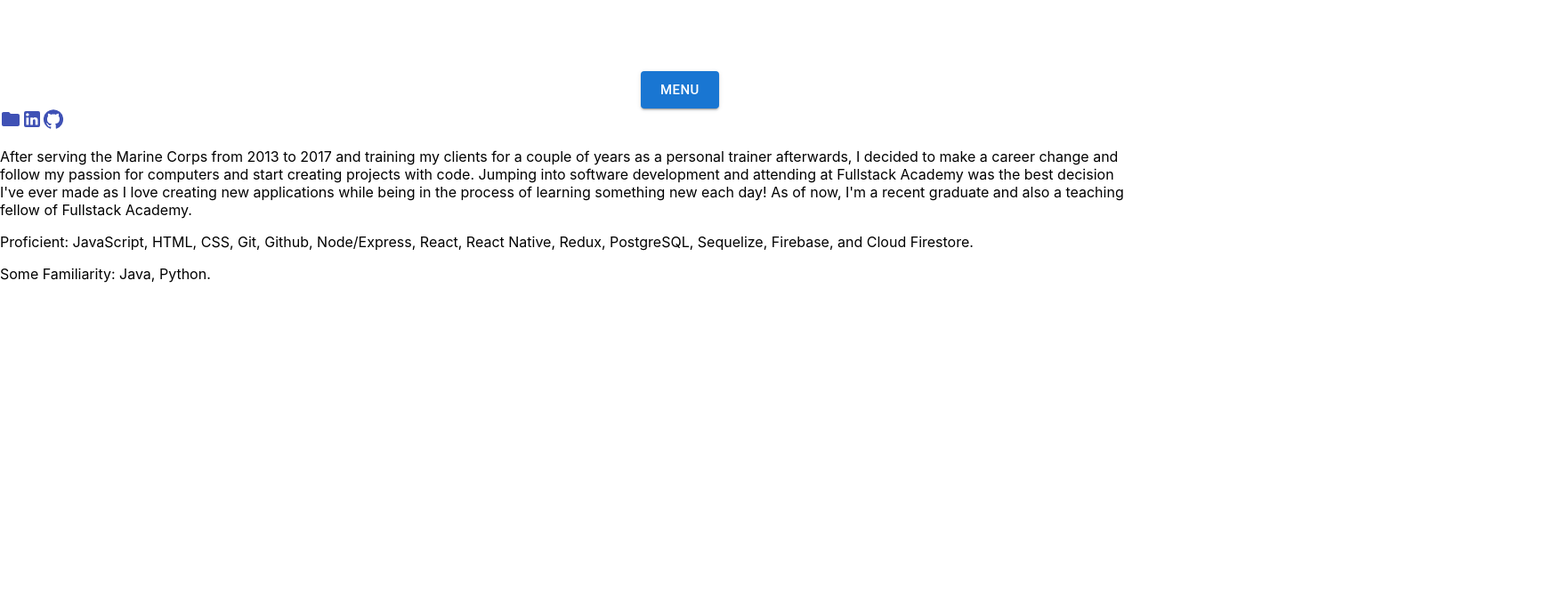
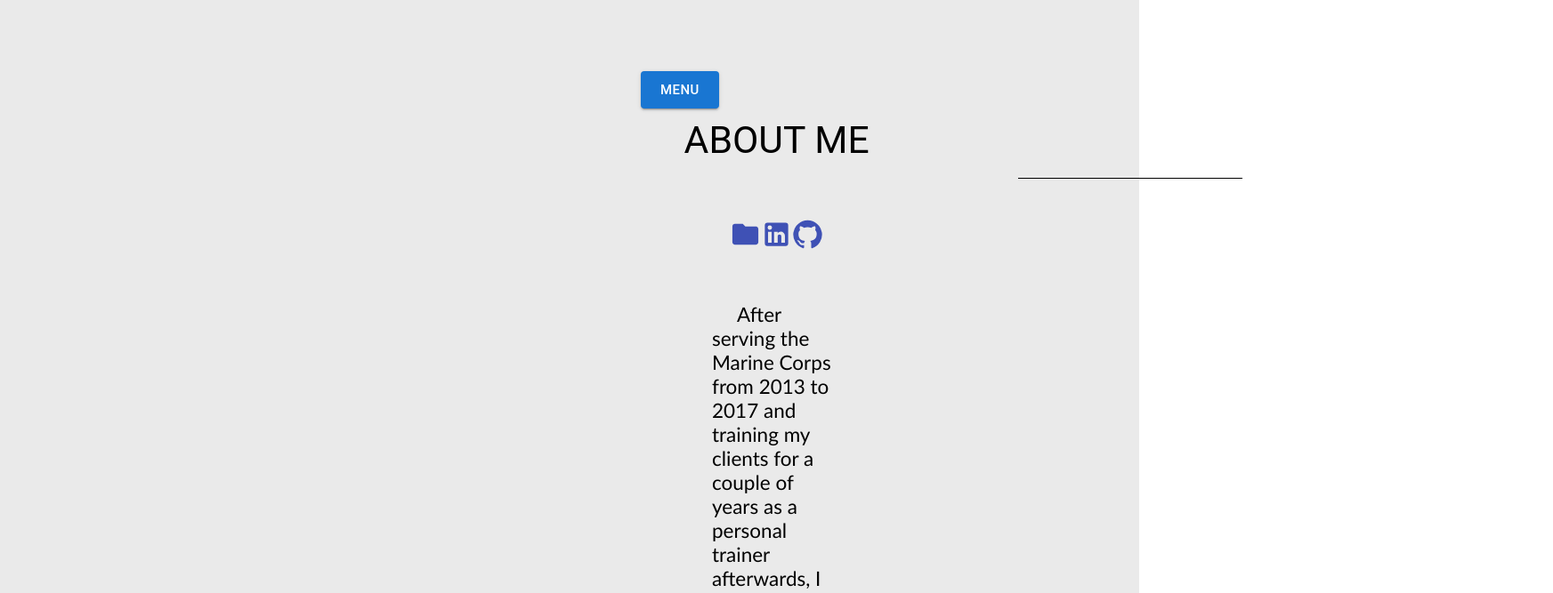
Before and after one commit to EricDaoNguyen/spacestagram, a React (Create React App) app: page /information in a window 1280 px wide. Shown: the top 667 px of the page at 89% size, 1745 px wide, since content can reach past the window. Built offline with nearby package versions, Linux system fonts and the light colour scheme; no server answers.

Commit message:
Style: Information page

```diff
--- a/src/App.css
+++ b/src/App.css
@@ -75,6 +75,32 @@
 }
 
 /* ||||||||||||||| INFORMATION PAGE  ||||||||||||||| */
+.information-container {
+  background-color: rgb(234, 234, 234);
+}
+
+.information-page {
+  display: flex;
+  flex-direction: column;
+  flex-wrap: wrap;
+  align-items: center;
+  background: inherit;
+}
+
+.information-page-icons {
+  display: flex;
+  flex-direction: row;
+}
+
+.information-page-text {
+  display: flex;
+  flex-direction: column;
+  padding-left: 50rem;
+  padding-right: 50rem;
+  padding-top: 2rem;
+  font-family: 'Gill Sans', sans-serif;
+  font-size: 22.5px;
+}
 
 /* ||||||||||||||| UNUSED ||||||||||||||| */
 /* .date {} */
--- a/src/components/InformationPage.js
+++ b/src/components/InformationPage.js
@@ -4,26 +4,32 @@ import GitHubIcon from '@mui/icons-material/GitHub';
 import LinkedInIcon from '@mui/icons-material/LinkedIn';
 import FolderIcon from '@mui/icons-material/Folder';
 import Link from '@material-ui/core/Link';
+import Text from '@material-ui/core/Typography';
 
 export default function InformationPage() {
   return (
     <>
+      <div className="information-container">
         <NavBar />
+        <div className="information-page">
+        <div className="header">ABOUT ME</div>
           <div className="information-page-icons">
-        <Link href="https://github.com/EricDaoNguyen/spacestagram" target="_blank"><FolderIcon /></Link>
-        <Link href="https://www.linkedin.com/in/ericdaonguyen/" target="_blank"><LinkedInIcon /></Link>
-        <Link href="https://github.com/EricDaoNguyen" target="_blank"><GitHubIcon /></Link>
+            <Link href="https://github.com/EricDaoNguyen/spacestagram" target="_blank"><FolderIcon fontSize="large" /></Link>
+            <Link href="https://www.linkedin.com/in/ericdaonguyen/" target="_blank"><LinkedInIcon fontSize="large" /></Link>
+            <Link href="https://github.com/EricDaoNguyen" target="_blank"><GitHubIcon fontSize="large" /></Link>
           </div>
           <div className="information-page-text">
             <p>
-          After serving the Marine Corps from 2013 to 2017 and training my clients for a couple of years as a personal trainer afterwards, I decided to make a career change and follow my passion for computers and start creating projects with code. Jumping into software development and attending at Fullstack Academy was the best decision I've ever made as I love creating new applications while being in the process of learning something new each day! As of now, I'm a recent graduate and also a teaching fellow of Fullstack Academy.
+            &nbsp;&nbsp;&nbsp;&nbsp;&nbsp;After serving the Marine Corps from 2013 to 2017 and training my clients for a couple of years as a personal trainer afterwards, I decided to make a career change and follow my passion for computers and start creating projects with code. Jumping into software development and attending at Fullstack Academy was the best decision I've ever made as I love creating new applications while being in the process of learning something new each day! As of now, I'm a recent graduate and also a teaching fellow of Fullstack Academy.
             </p>
             <p>
-          Proficient: JavaScript, HTML, CSS, Git, Github, Node/Express, React, React Native, Redux, PostgreSQL, Sequelize, Firebase, and Cloud Firestore.
+              <Text style={{fontWeight: "700"}}>Proficient:</Text>JavaScript, HTML, CSS, Git, Github, Node/Express, React, React Native, Redux, PostgreSQL, Sequelize, Firebase, and Cloud Firestore.
             </p>
             <p>
-          Some Familiarity: Java, Python.
+            <Text style={{fontWeight: "700"}}>Some Familiarity:</Text> Java, Python.
             </p>
+          </div>
+        </div>
         </div>
     </>
   )
```
Lines whose indentation alone changed are shown as unchanged.
